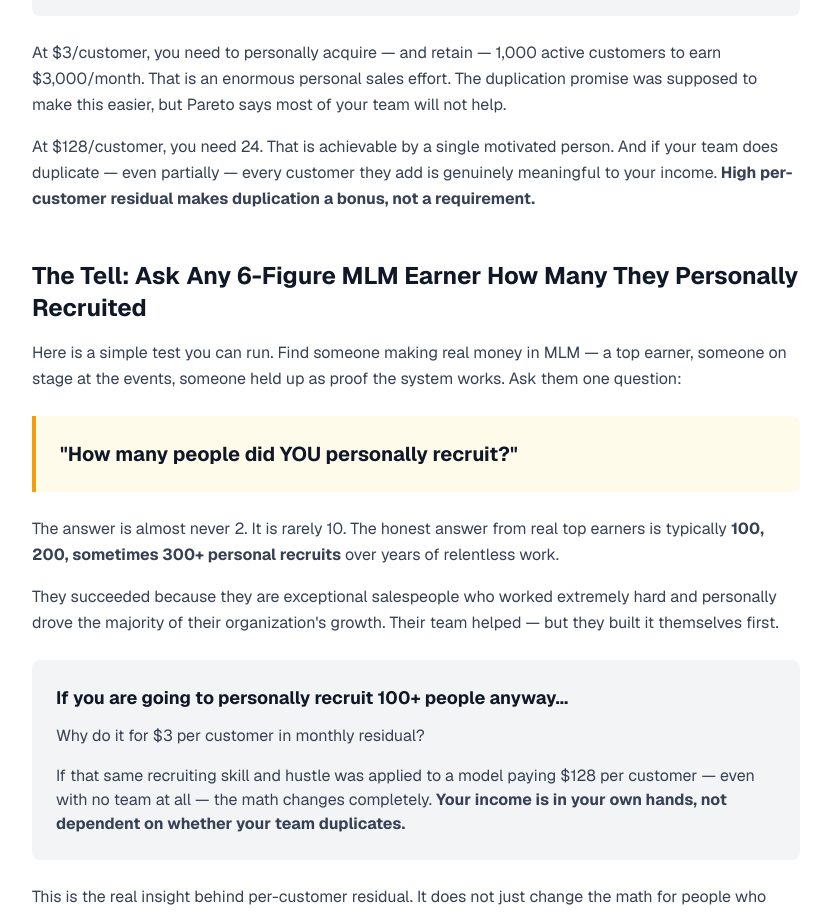
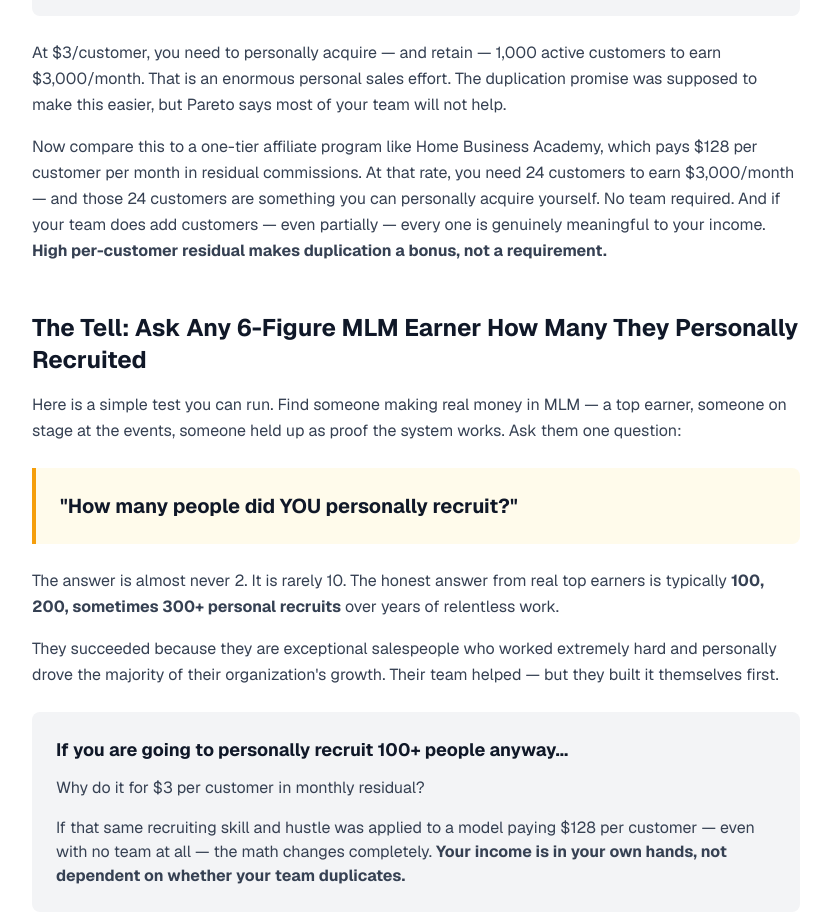
Before and after one commit to homebusinessacademy/home-business-watch, a Next.js app: page /guides/mlm-duplication-myth in a window 1280 px wide. Shown: the part 2580-3494 px from the top of the page, without its empty margins (224-1055 px from the left). Built offline with nearby package versions, Linux system fonts and the light colour scheme.

Commit message:
Add HBA context to /customer reference in Duplication Myth guide

```diff
--- a/src/app/guides/mlm-duplication-myth/page.tsx
+++ b/src/app/guides/mlm-duplication-myth/page.tsx
@@ -264,7 +264,7 @@ export default function MLMDuplicationMythPage() {
                   At $3/customer, you need to personally acquire — and retain — 1,000 active customers to earn $3,000/month. That is an enormous personal sales effort. The duplication promise was supposed to make this easier, but Pareto says most of your team will not help.
                 </p>
                 <p className="text-gray-700 leading-relaxed mb-4">
-                  At $128/customer, you need 24. That is achievable by a single motivated person. And if your team does duplicate — even partially — every customer they add is genuinely meaningful to your income. <strong>High per-customer residual makes duplication a bonus, not a requirement.</strong>
+                  Now compare this to a one-tier affiliate program like <Link href="/companies/home-business-academy" className="text-amber-600 hover:underline">Home Business Academy</Link>, which pays $128 per customer per month in residual commissions. At that rate, you need 24 customers to earn $3,000/month — and those 24 customers are something you can personally acquire yourself. No team required. And if your team does add customers — even partially — every one is genuinely meaningful to your income. <strong>High per-customer residual makes duplication a bonus, not a requirement.</strong>
                 </p>
               </div>
             </section>
```
